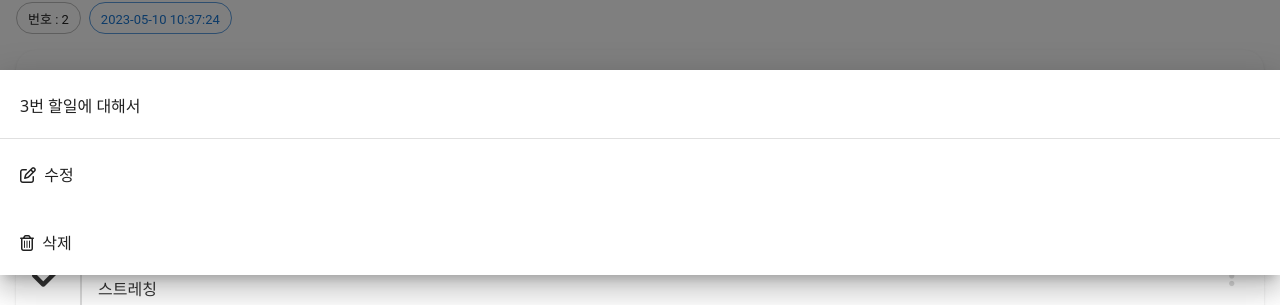
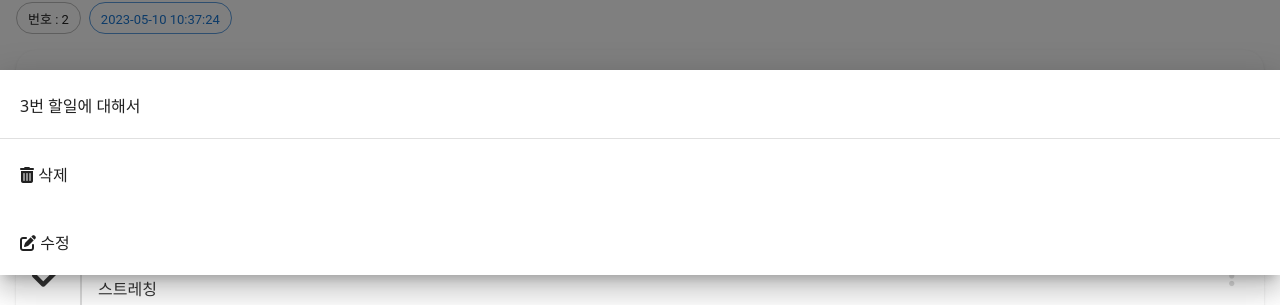
Before and after one commit to kkwonju/2023_04_react_test, a React (Create React App) app: page / in a window 1280 px wide. Both pictures are taken after a click on the button 1232 px from the left and 440 px from the top of the page. Shown: the part 525-830 px from the top of the page. Built offline with nearby package versions, Linux system fonts and the light colour scheme; the HTML template or start-up script is replaced by a standard one; a web font is replaced by a local one.

Commit message:
할 일 수정 폼 처리

```diff
--- a/src/App.js
+++ b/src/App.js
@@ -46,11 +46,35 @@ function useTodosState() {
     setTodos(newTodos);
   };
 
+  const removeTodoById = (id) => {
+    const index = findTodoIndexById(id);
+
+    if (index != -1) {
+      removeTodo(index);
+    }
+  };
+
+  const findTodoIndexById = (id) => {
+    return todos.findIndex((todo) => todo.id == id);
+  };
+
+  const findTodoById = (id) => {
+    const index = findTodoIndexById(id);
+
+    if (index == -1) {
+      return null;
+    }
+
+    return todos[index];
+  };
+
   return {
     todos,
     addTodo,
     modifyTodo,
     removeTodo,
+    removeTodoById,
+    findTodoById,
   };
 }
 
@@ -108,7 +132,7 @@ function TodoListItem({ todo, index, todosState, openDrawer }) {
     </>
   );
 }
-
+// useTodoOptionDrawerStatus
 function useTodoOptionDrawerStatus() {
   const [todoId, setTodoId] = useState(null);
   const opened = useMemo(() => todoId !== null, [todoId]);
@@ -123,24 +147,89 @@ function useTodoOptionDrawerStatus() {
   };
 }
 
-function TodoOptionDrawer({ todosState, state }) {
-  const [editTOdoModalOpened, setEditTOdoModalOpened] = useState(false);
+// EditTodoModal
+function EditTodoModal({ state, todosState, todo }) {
+  const onSubmit = (e) => {
+    e.preventDefault();
 
-  const openEditTodoModal = () => {
-    setEditTOdoModalOpened(true);
+    const form = e.target;
+
+    form.content.value = form.content.value.trim();
+
+    if (form.content.value.length == 0) {
+      alert("할 일을 입력해주세요");
+      form.value.focus();
+      return;
+    }
+  };
+  return (
+    <>
+      <Modal
+        open={state.opened}
+        onClose={state.close}
+        className="flex justify-center items-center"
+      >
+        <div className="bg-white rounded-[20px] p-7 w-full max-w-lg">
+          <form onSubmit={onSubmit} className="flex flex-col gap-2">
+            <TextField
+              minRows={3}
+              maxRows={10}
+              multiline
+              autoComplete="off"
+              name="content"
+              label="할일을 입력해주세요."
+              variant="outlined"
+              defaultValue={todo?.content}
+            />
+
+            <Button type="submit" variant="contained">
+              수정
+            </Button>
+          </form>
+        </div>
+      </Modal>
+    </>
+  );
+}
+
+// useEditTodoModalState
+function useEditTodoModalState() {
+  const [opened, setOpened] = useState(false);
+
+  const open = () => {
+    setOpened(true);
   };
 
-  const closeEditTodoModal = () => {
-    setEditTOdoModalOpened(false);
+  const close = () => {
+    setOpened(false);
   };
 
+  return {
+    opened,
+    open,
+    close,
+  };
+}
+
+// TodoOptionDrawer
+function TodoOptionDrawer({ todosState, state }) {
   const removeTodo = () => {
     todosState.removeTodoById(state.todoId);
     state.close();
   };
+
+  const editTodoModalState = useEditTodoModalState();
+
+  const todo = todosState.findTodoById(state.todoId);
   return (
     <>
-      <SwipeableDrawer
+      <EditTodoModal
+        state={editTodoModalState}
+        todosState={todosState}
+        todo={todo}
+      />
+
+<SwipeableDrawer
         anchor={"bottom"}
         onOpen={() => {}}
         open={state.opened}
@@ -149,39 +238,37 @@ function TodoOptionDrawer({ todosState, state }) {
         <List className="!py-0">
           <ListItem className="!pt-6 !p-5">
             <span className="text-[color:var(--mui-color-primary-main)]">
-              {state.todoId}번
+              {todo?.id}번
             </span>
             <span>&nbsp;</span>
             <span>할일에 대해서</span>
           </ListItem>
           <Divider />
-          <ListItemButton
+          <ListItem
             className="!pt-6 !p-5 !items-baseline"
-            onClick={setEditTOdoModalOpened}
-          >
-            <i class="fa-regular fa-pen-to-square" oncli></i>&nbsp;&nbsp;수정
-          </ListItemButton>
-          <ListItemButton
-            className="!pt-6 !p-5 !items-baseline"
+            button
             onClick={removeTodo}
           >
-            <i class="fa-regular fa-trash-can"></i>
-            &nbsp;&nbsp;삭제
-          </ListItemButton>
+            <i className="fa-solid fa-trash-can"></i>
+            &nbsp;
+            <span>삭제</span>
+          </ListItem>
+          <ListItem
+            className="!pt-6 !p-5 !items-baseline"
+            button
+            onClick={editTodoModalState.open}
+          >
+            <i className="fa-solid fa-pen-to-square"></i>
+            &nbsp;
+            <span>수정</span>
+          </ListItem>
         </List>
       </SwipeableDrawer>
-
-      <Modal
-        open={editTOdoModalOpened}
-        onClose={closeEditTodoModal}
-        className="flex justify-center items-center"
-      >
-        <div className="bg-white p-10 rounded-[20px]">안녕하세요</div>
-      </Modal>
     </>
   );
 }
 
+// TodoList
 function TodoList({ todosState }) {
   const todoOptionDrawerStatus = useTodoOptionDrawerStatus();
 
@@ -208,7 +295,8 @@ function TodoList({ todosState }) {
   );
 }
 
-function NewTodoForm({ todosState }) {
+// NewTodoForm
+function NewTodoForm({ todosState, todo }) {
   const onSubmit = (e) => {
     e.preventDefault();
 
@@ -239,6 +327,7 @@ function NewTodoForm({ todosState }) {
           name="content"
           label="할일을 입력해주세요."
           variant="outlined"
+          defaultValue={todo?.content}
         />
 
         <Button type="submit" variant="contained">
```
